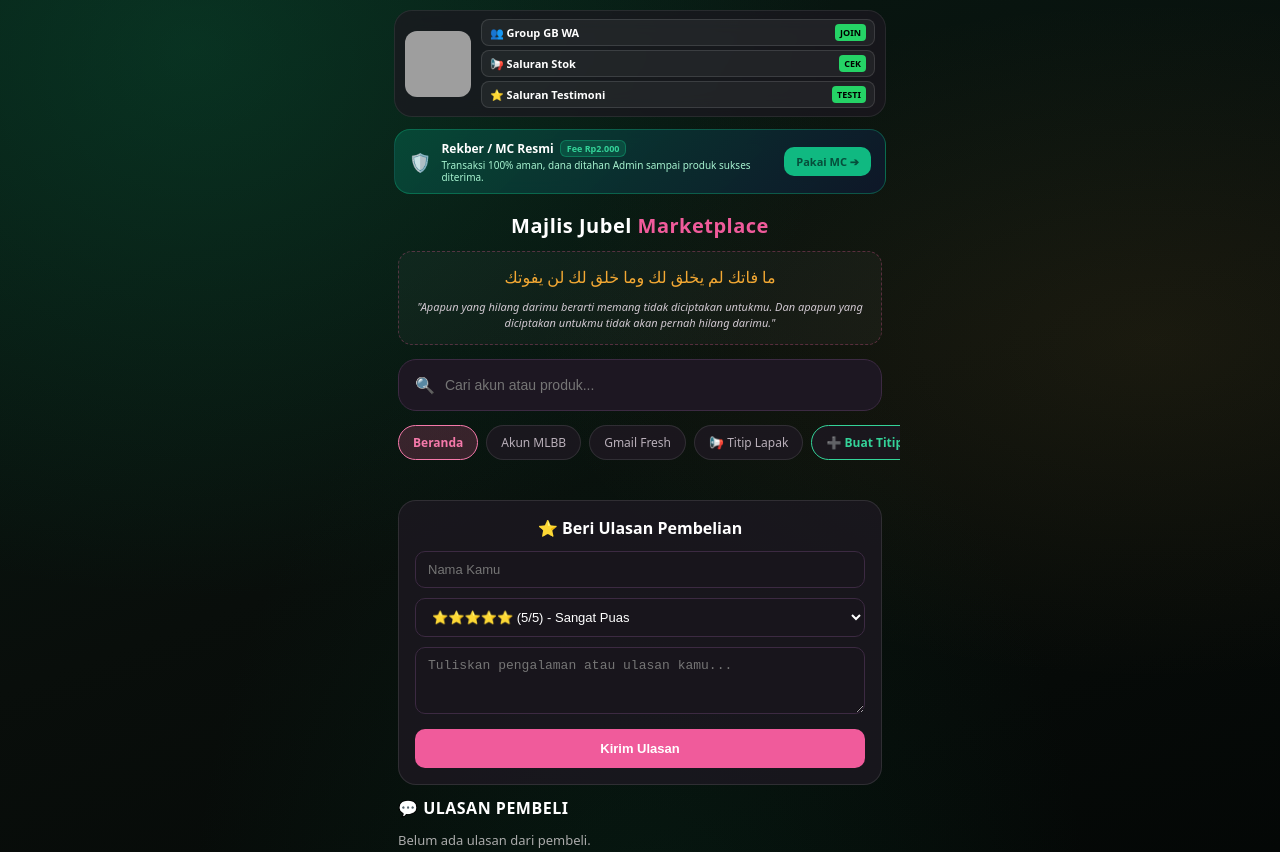
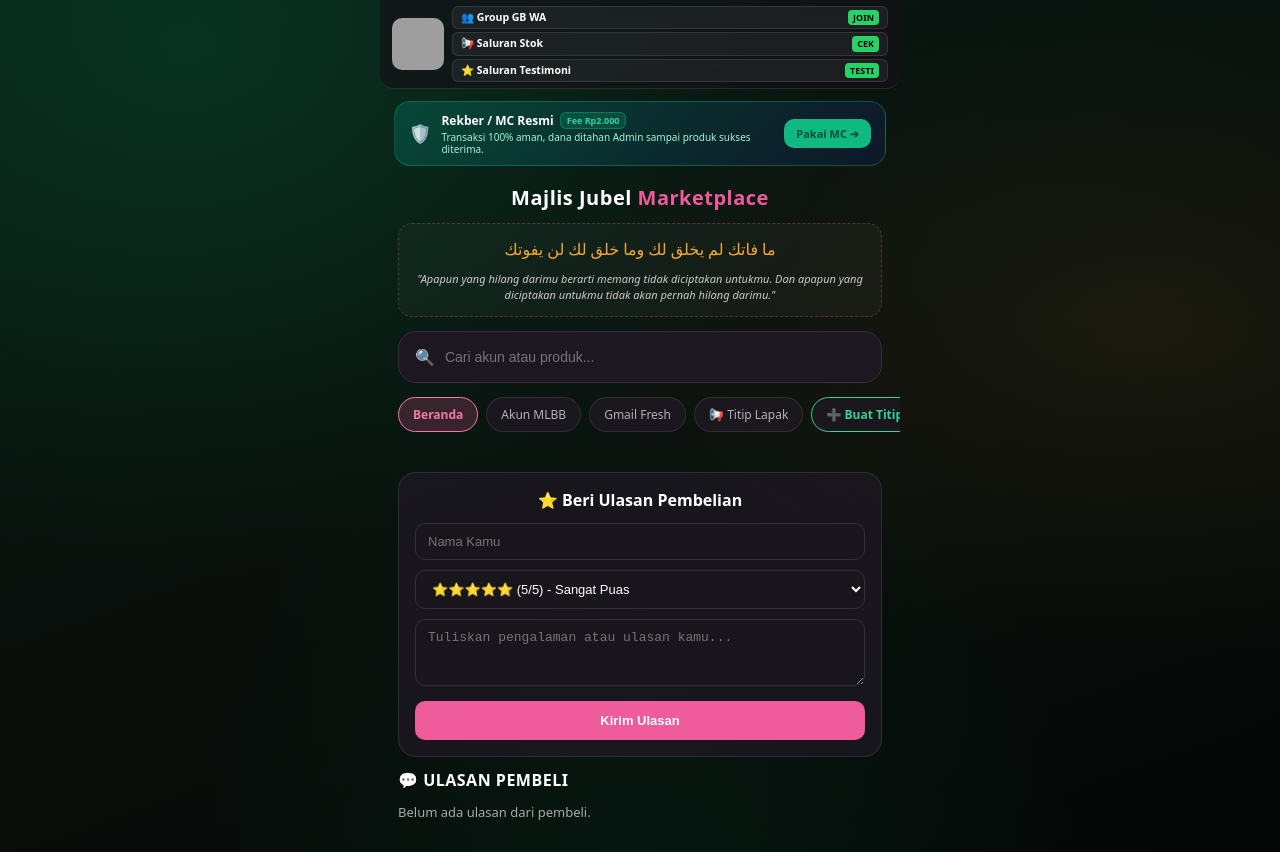
Before and after one commit to majlisjubel/mj-website, a plain HTML site: page index.html in a window 1280 px wide. Shown: the top 852 px of the page. Drawn offline with nearby package versions, Linux system fonts and the light colour scheme; no server answers; grey boxes are pictures that could not be loaded.

Commit message:
Refactor header styles and logo dimensions

```diff
--- a/style.css
+++ b/style.css
@@ -43,32 +43,32 @@ body{
 
 header{
   position: sticky;
-  top: 10px;
+  top: 0;
   z-index: 100;
-  margin: 10px 14px;
-  padding: 8px 10px;
+  margin: 0;
+  padding: 6px 12px;
   display: flex;
   justify-content: space-between;
   align-items: center;
-  gap: 10px;
-  background: rgba(28, 24, 32, 0.72);
-  border: 1px solid rgba(255,255,255,0.08);
-  border-radius: 18px;
-  backdrop-filter: blur(12px);
+  gap: 8px;
+  background: rgba(20, 18, 24, 0.72);
+  border-bottom: 1px solid rgba(255,255,255,0.1);
+  border-radius: 0 0 14px 14px;
+  backdrop-filter: blur(10px);
 }
 
 .logo-img{
-  width: 66px;
-  height: 66px;
+  width: 52px;
+  height: 52px;
   object-fit: cover;
-  border-radius: 12px;
+  border-radius: 10px;
   flex-shrink: 0;
 }
 
 .header-links {
   display: flex;
   flex-direction: column;
-  gap: 4px;
+  gap: 3px;
   width: 100%;
 }
 
@@ -77,13 +77,14 @@ header{
   align-items: center;
   justify-content: space-between;
   background: rgba(255, 255, 255, 0.05);
-  border: 1px solid rgba(255, 255, 255, 0.12);
-  padding: 4px 8px;
-  border-radius: 8px;
+  border: 1px solid rgba(255, 255, 255, 0.1);
+  padding: 3px 8px;
+  border-radius: 6px;
   color: #fff;
   text-decoration: none;
-  font-size: 11px;
+  font-size: 10.5px;
   font-weight: 600;
+  line-height: 1.25;
   transition: all 0.2s;
 }
 
```
